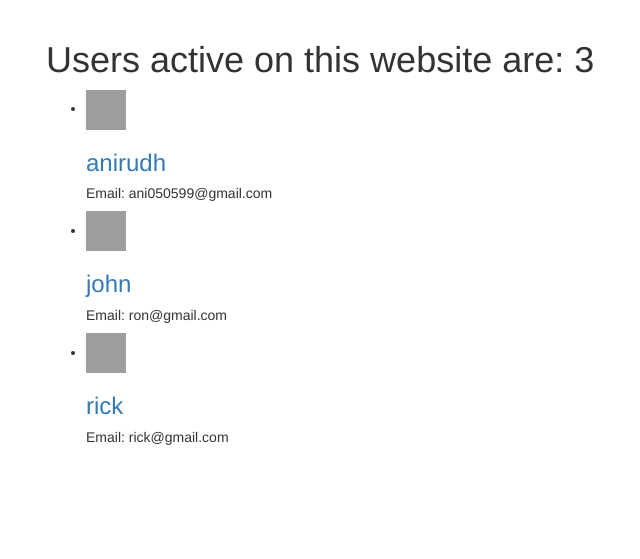
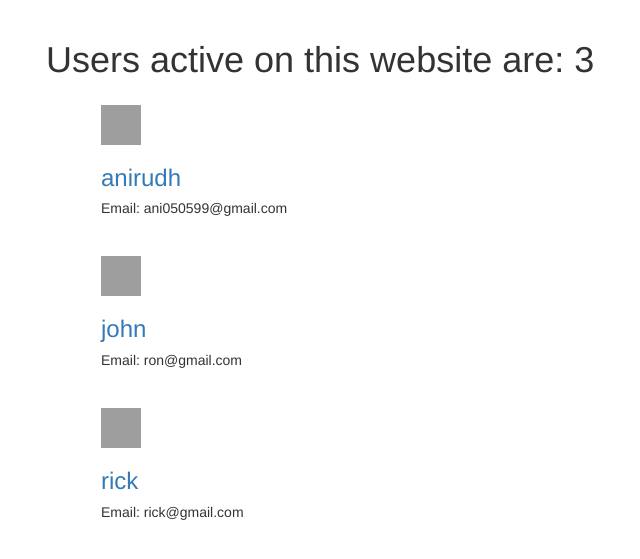
Before and after one commit to Anirudh-Goel05/social-clone, a Django app: page /account/users_all/ in a window 1280 px wide. Shown: the part 52-611 px from the top of the page, without its empty margins (24-664 px from the left). Run offline with Django 3.2, Linux system fonts and the light colour scheme; data comes from the database, SQL or seed files in the repository; some libraries are stand-ins or nearby versions; grey boxes are pictures that could not be loaded.

Commit message:
final gravitar

```diff
--- a/account/templates/account/user_list.html
+++ b/account/templates/account/user_list.html
@@ -3,13 +3,13 @@
   <h1>Users active on this website are: {{total_users}} </h1>
   <ul>
   {% for profile in profiles %}
-    <li>
+    <div class="panel-body">
       {% load gravatar %}
         <img class="gravatar" src= https://www.gravatar.com/avatar/{{profile.email_hash}}?s=128&d=identicon&r=PG width="40" height="40" alt="user@example.com" />
 
       <h3><a href="{%  url 'account:user_profile' pk=profile.user.id %}">{{profile.user.username}}</a></h3>
       <h5>Email: {{profile.user.email}}</h5>
-    </li>
+    </div>
   {% endfor %}
   </ul>
 
```
